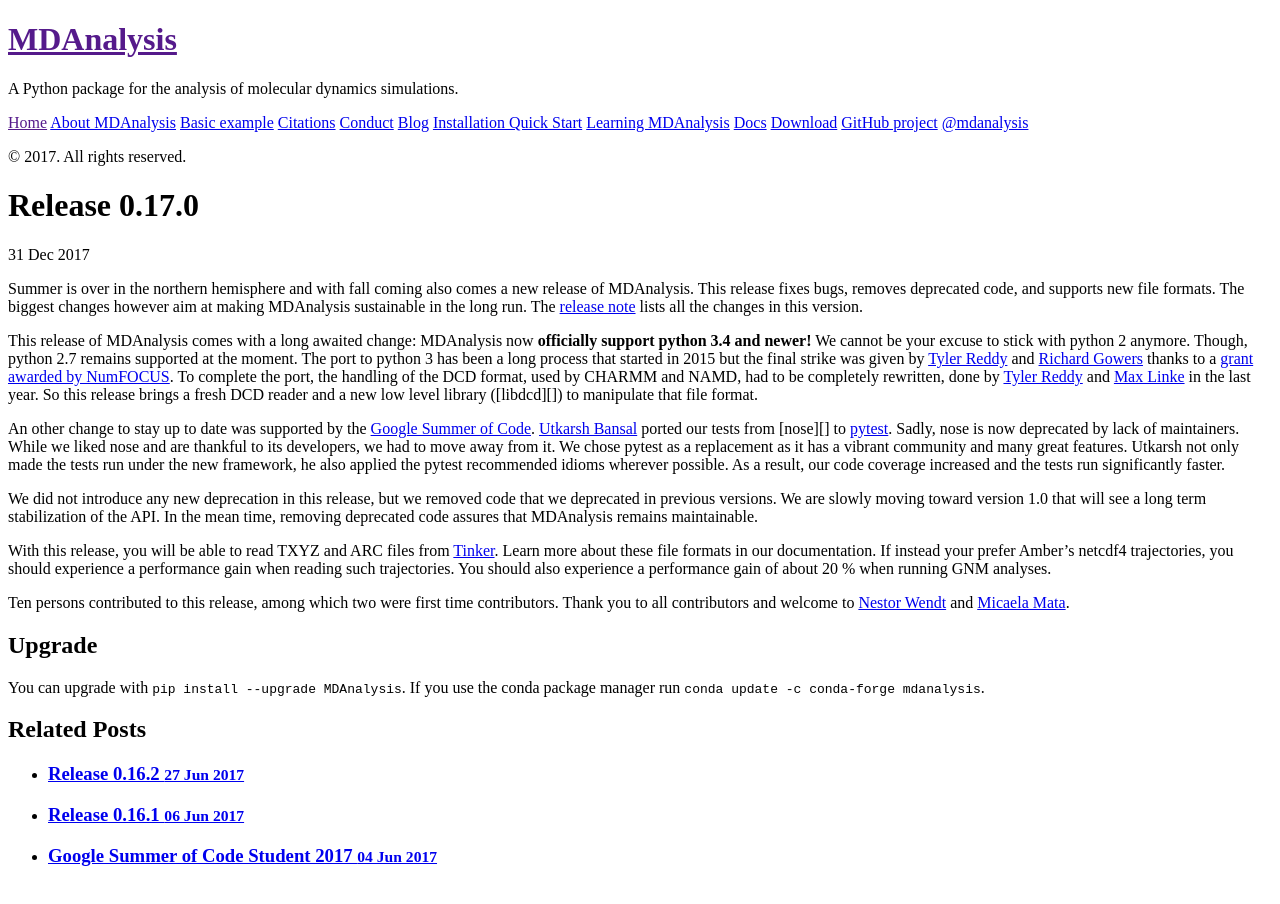
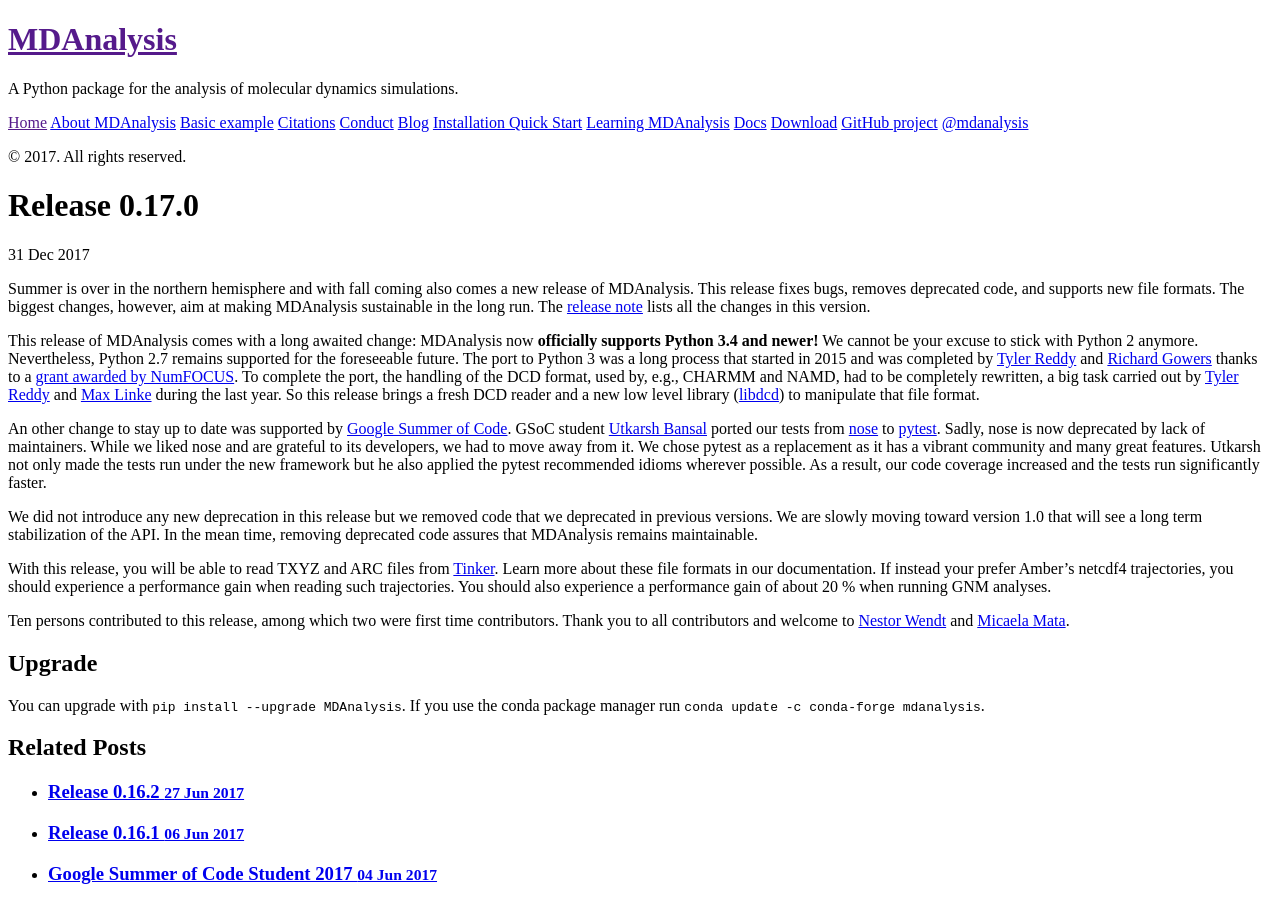
Before and after one commit to MDAnalysis/MDAnalysis.github.io, a Jekyll site: the page built from _posts/2017-12-31-release-0.17.0.md, in a window 1280 px wide. Built offline with Jekyll 4.4.1, drawn with Linux system fonts in a browser that asks for light colours; comment, search, counter and statistics services are not loaded.

Commit message:
updated 0.17.0 post
- link fixes (also use jekyll post_url to link to other posts)
- mild language fixing

```diff
--- a/_posts/2017-12-31-release-0.17.0.md
+++ b/_posts/2017-12-31-release-0.17.0.md
@@ -3,13 +3,13 @@ layout: post
 title: Release 0.17.0
 ---
 
-Summer is over in the northern hemisphere and with fall coming also comes a new release of MDAnalysis. This release fixes bugs, removes deprecated code, and supports new file formats. The biggest changes however aim at making MDAnalysis sustainable in the long run. The [release note][] lists all the changes in this version.
+Summer is over in the northern hemisphere and with fall coming also comes a new release of MDAnalysis. This release fixes bugs, removes deprecated code, and supports new file formats. The biggest changes, however, aim at making MDAnalysis sustainable in the long run. The [release note][] lists all the changes in this version.
 
-This release of MDAnalysis comes with a long awaited change: MDAnalysis now **officially support python 3.4 and newer!** We cannot be your excuse to stick with python 2 anymore. Though, python 2.7 remains supported at the moment. The port to python 3 has been a long process that started in 2015 but the final strike was given by [Tyler Reddy][] and [Richard Gowers][] thanks to a [grant awarded by NumFOCUS][grant]. To complete the port, the handling of the DCD format, used by CHARMM and NAMD, had to be completely rewritten, done by [Tyler Reddy][] and [Max Linke][] in the last year. So this release brings a fresh DCD reader and a new low level library ([libdcd][]) to manipulate that file format.
+This release of MDAnalysis comes with a long awaited change: MDAnalysis now **officially supports Python 3.4 and newer!** We cannot be your excuse to stick with Python 2 anymore. Nevertheless, Python 2.7 remains supported for the foreseeable future. The port to Python 3 was a long process that started in 2015 and was completed by [Tyler Reddy][] and [Richard Gowers][] thanks to a [grant awarded by NumFOCUS][grant]. To complete the port, the handling of the DCD format, used by, e.g., CHARMM and NAMD, had to be completely rewritten, a big task carried out by [Tyler Reddy][] and [Max Linke][] during the last year. So this release brings a fresh DCD reader and a new low level library ([libdcd][]) to manipulate that file format.
 
-An other change to stay up to date was supported by the [Google Summer of Code][GSoC]. [Utkarsh Bansal][] ported our tests from [nose][] to [pytest][]. Sadly, nose is now deprecated by lack of maintainers. While we liked nose and are thankful to its developers, we had to move away from it. We chose pytest as a replacement as it has a vibrant community and many great features. Utkarsh not only made the tests run under the new framework, he also applied the pytest recommended idioms wherever possible. As a result, our code coverage increased and the tests run significantly faster.
+An other change to stay up to date was supported by [Google Summer of Code][GSoC]. GSoC student [Utkarsh Bansal][] ported our tests from [nose][] to [pytest][]. Sadly, nose is now deprecated by lack of maintainers. While we liked nose and are grateful to its developers, we had to move away from it. We chose pytest as a replacement as it has a vibrant community and many great features. Utkarsh not only made the tests run under the new framework but he also applied the pytest recommended idioms wherever possible. As a result, our code coverage increased and the tests run significantly faster.
 
-We did not introduce any new deprecation in this release, but we removed code that we deprecated in previous versions. We are slowly moving toward version 1.0 that will see a long term stabilization of the API. In the mean time, removing deprecated code assures that MDAnalysis remains maintainable.
+We did not introduce any new deprecation in this release but we removed code that we deprecated in previous versions. We are slowly moving toward version 1.0 that will see a long term stabilization of the API. In the mean time, removing deprecated code assures that MDAnalysis remains maintainable.
 
 With this release, you will be able to read TXYZ and ARC files from [Tinker][]. Learn more about these file formats in our documentation. If instead your prefer Amber's netcdf4 trajectories, you should experience a performance gain when reading such trajectories. You should also experience a performance gain of about 20 % when running GNM analyses.
 
```
Also changed, not shown: other parts of _posts/2017-12-31-release-0.17.0.md (+5 -4 lines).
